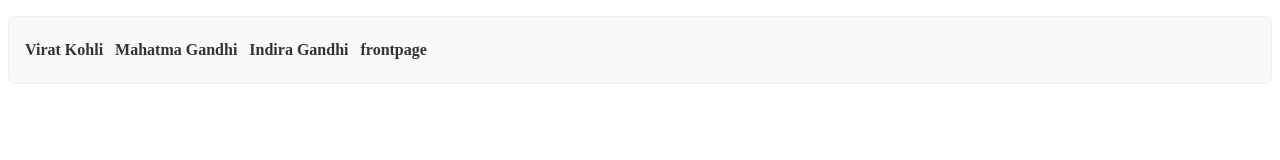
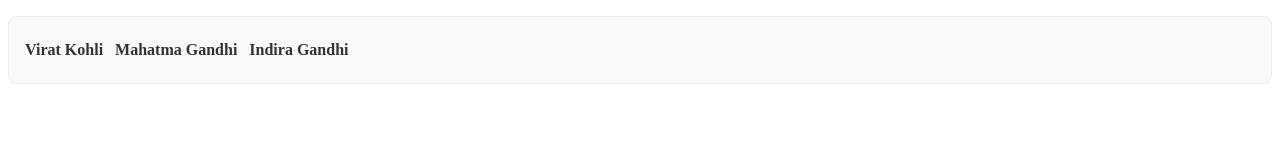
Before and after one commit to eshuram/test, a plain HTML site: page index.html in a window 1280 px wide. Drawn offline with Linux system fonts and the light colour scheme.

```diff
--- a/index.html
+++ b/index.html
@@ -11,7 +11,7 @@
         <a href="virat-kohli/virat.html" target="_blank">Virat Kohli</a>
         <a href="mahatma-gandhi/index.html" target="_blank">Mahatma Gandhi</a>
         <a href="indira-gandhi/index.html" target="_blank">Indira Gandhi</a>
-        <a href="frontpage/index.html" target="_blank">frontpage</a>
+
     </div>
 </body>
 </html>
```
